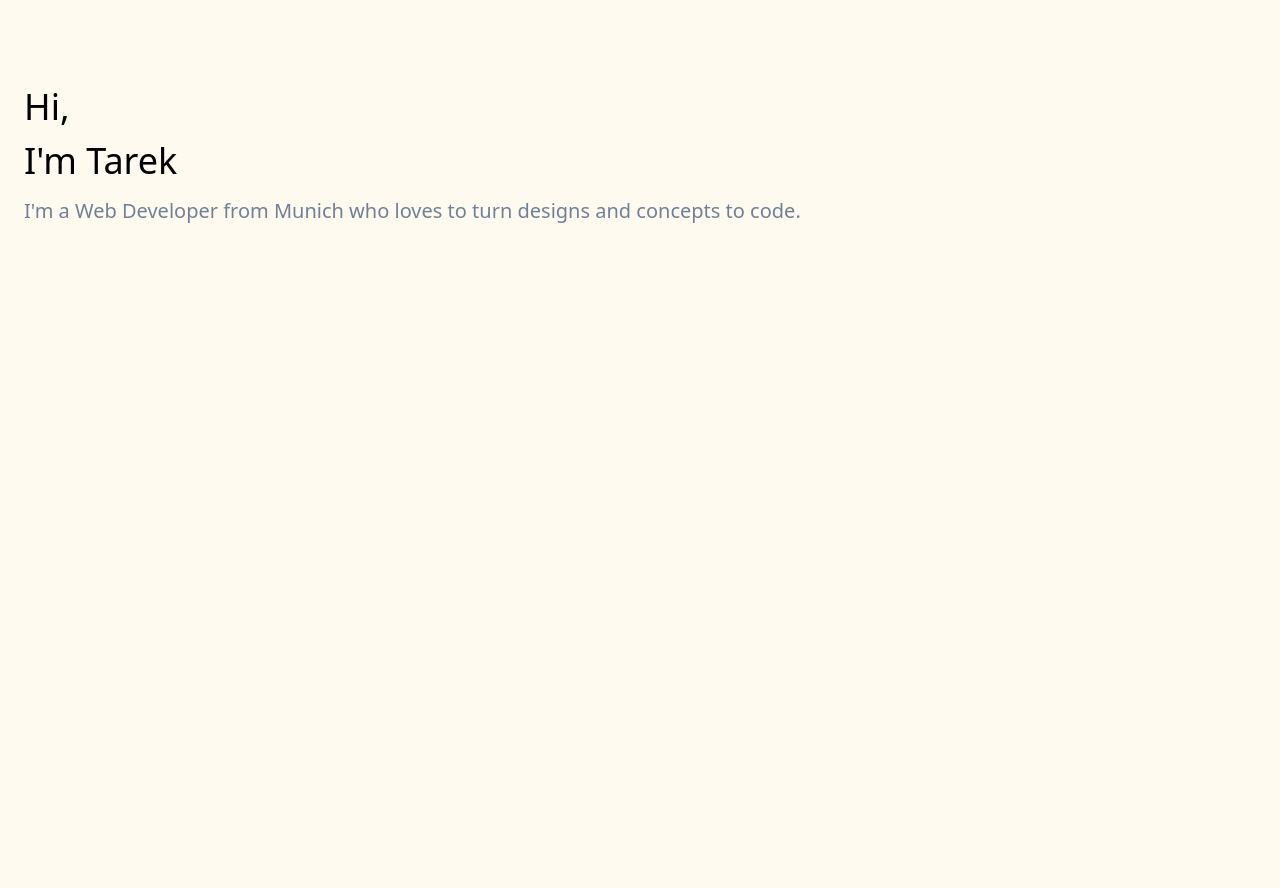
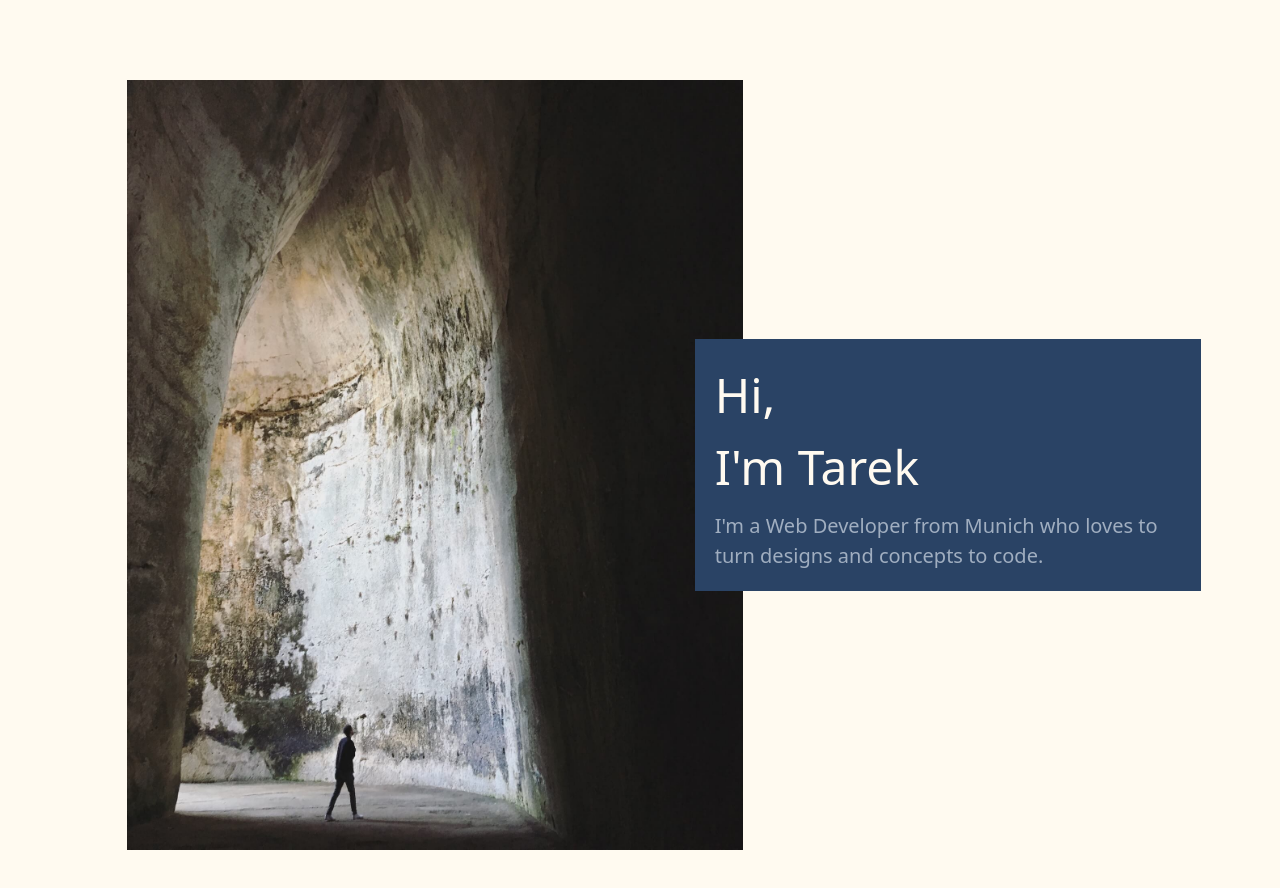
Before and after one commit to TFohrer/me, a website built with Parcel: page src/index.html in a window 1280 px wide. Before the commit the page ends 800 px from the top, so only its background shows below. Built offline with nearby package versions, Linux system fonts and the light colour scheme; what tailwindcss-font-inter would draw is missing.

Commit message:
first page styling with image

```diff
--- a/package.json
+++ b/package.json
@@ -17,5 +17,8 @@
   "scripts": {
     "dev": "parcel src/index.html",
     "build": "parcel build src/index.html"
+  },
+  "dependencies": {
+    "scss": "^0.2.4"
   }
 }
--- a/src/index.html
+++ b/src/index.html
@@ -7,10 +7,20 @@
 </head>
 <body class="font-inter bg-orange-100">
     <div class="container mx-auto px-6">
-        <div class="py-20">
-            <h1 class="text-4xl mb-2">Hi, <br> I'm Tarek</h1>
-            <p class="text-xl text-gray-600">I'm a Web Developer from Munich who loves to turn designs and concepts to code.</p>
-        </div>
+        <section class="hero my-20 flex flex-wrap">
+            <div class="hero__image-container w-full md:w-7/12 xl:w-6/12 xl:ml-auto">
+                <picture>
+                    <source srcset="images/me.jpeg">
+                    <img src="images/me.jpeg" alt="Small human, big nature" style="width:auto;">
+                </picture>
+            </div>
+            <div class="w-full md:w-4/12 mr-auto self-center">
+                <div class="mt-auto p-5 bg-blue-900 hero__text-overlay-container md:-m-12">
+                    <h1 class="text-3xl md:text-5xl mb-2 text-orange-100">Hi, <br> I'm Tarek</h1>
+                    <p class="text-xl text-gray-500">I'm a Web Developer from Munich who loves to turn designs and concepts to code.</p>
+                </div>
+            </div>
+        </section>
     </div>
     <script src="./index.js"></script>
 </body>
```
Also changed, not shown: src/app.pcss (line endings or trailing spaces), src/images/me.jpeg (added), 1 other file.
